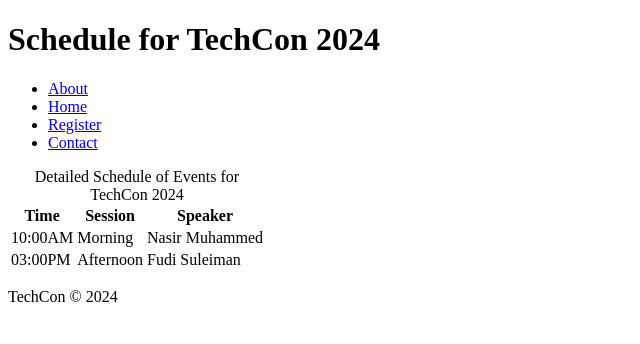
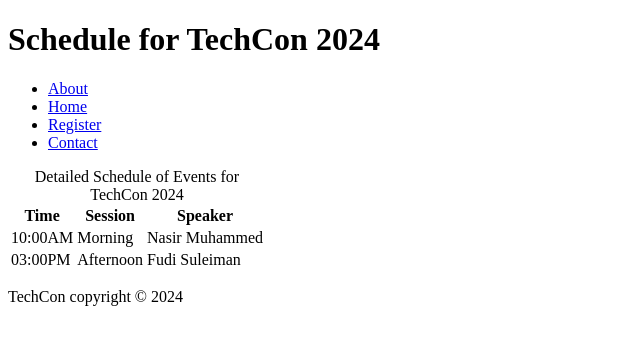
Before and after one commit to dof-man/TechCon_HTML, a plain HTML site: page techcon_website/schedule.html in a window 1280 px wide. Shown: the full height of the page, 0-640 px from the left. Drawn offline with Linux system fonts and the light colour scheme.

Commit message:
schedule

```diff
--- a/techcon_website/schedule.html
+++ b/techcon_website/schedule.html
@@ -41,8 +41,9 @@
 
         </table>
     </main>
+
     <footer>
-        <p>TechCon &copy; 2024</p>
+        <p>TechCon copyright &copy; 2024</p>
     </footer>
 </body>
 
```
